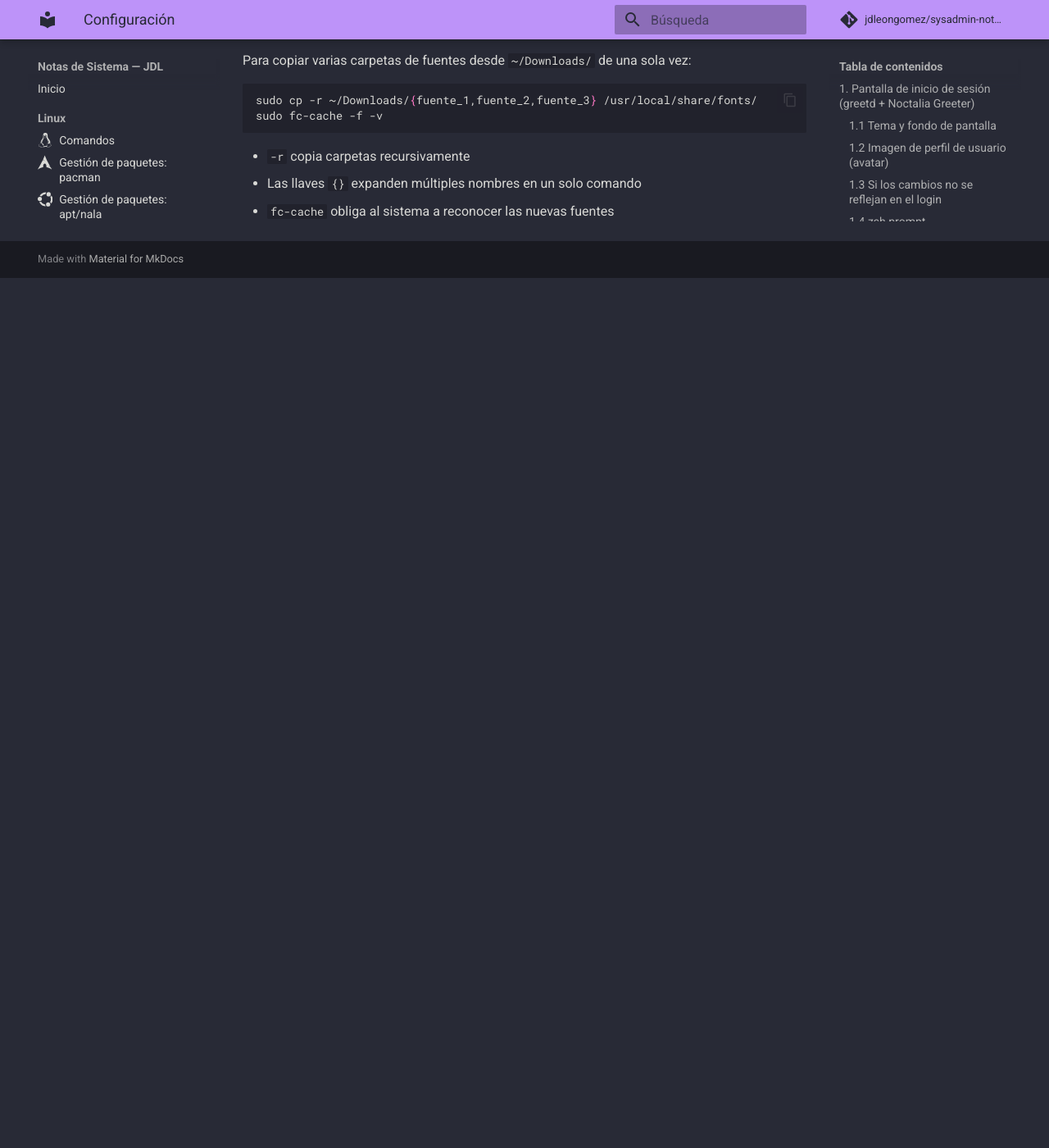
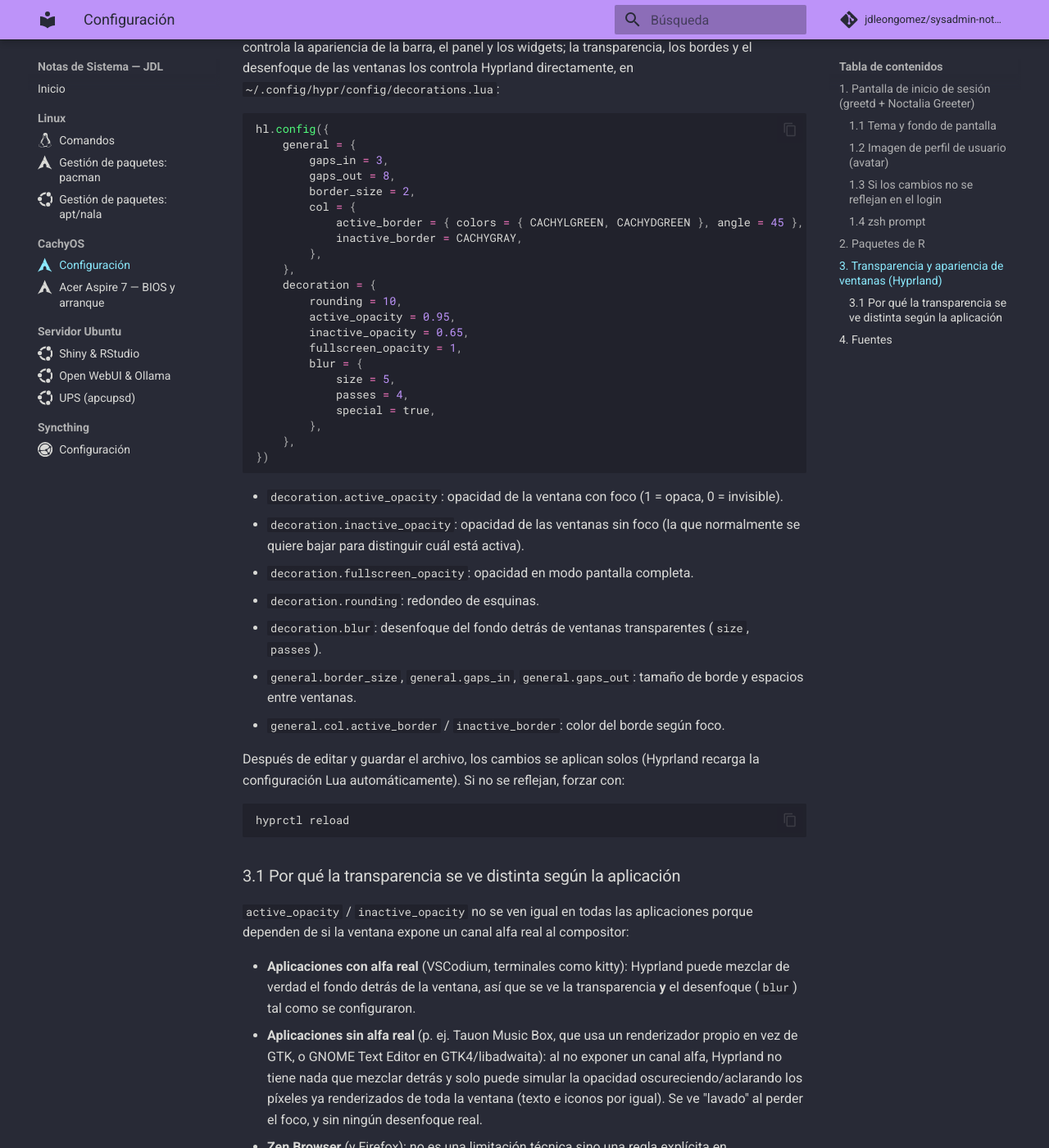
Before and after one commit to JDLeongomez/sysadmin-notes, an MkDocs documentation site: the page built from docs/cachyos/configuracion.md, in a window 1280 px wide and 1400 px high, scrolled down 1962 px. Shown: the whole window at 82% size. Built offline with MkDocs 1.6.1 and Material for MkDocs 9.7.7, drawn with Linux system fonts in a browser that asks for light colours; comment, search, counter and statistics services are not loaded; before the commit the page ends 2301 px from its top, so only the background shows below that; some of the changed text lies outside the part shown.

Commit message:
Agregar sección sobre tarnsparencias  de ventanas

````diff
--- a/docs/cachyos/configuracion.md
+++ b/docs/cachyos/configuracion.md
@@ -87,7 +87,90 @@
 
 ---
 
-## 3. Fuentes
+## 3. Transparencia y apariencia de ventanas (Hyprland)
+
+Esto **no** se configura en Noctalia. Noctalia Shell (`~/.config/noctalia/config.toml`) solo
+controla la apariencia de la barra, el panel y los widgets; la transparencia, los bordes y el
+desenfoque de las ventanas los controla Hyprland directamente, en
+`~/.config/hypr/config/decorations.lua`:
+
+```lua
+hl.config({
+    general = {
+        gaps_in = 3,
+        gaps_out = 8,
+        border_size = 2,
+        col = {
+            active_border = { colors = { CACHYLGREEN, CACHYDGREEN }, angle = 45 },
+            inactive_border = CACHYGRAY,
+        },
+    },
+    decoration = {
+        rounding = 10,
+        active_opacity = 0.95,
+        inactive_opacity = 0.65,
+        fullscreen_opacity = 1,
+        blur = {
+            size = 5,
+            passes = 4,
+            special = true,
+        },
+    },
+})
+```
+
+- `decoration.active_opacity`: opacidad de la ventana con foco (1 = opaca, 0 = invisible).
+- `decoration.inactive_opacity`: opacidad de las ventanas sin foco (la que normalmente se quiere
+  bajar para distinguir cuál está activa).
+- `decoration.fullscreen_opacity`: opacidad en modo pantalla completa.
+- `decoration.rounding`: redondeo de esquinas.
+- `decoration.blur`: desenfoque del fondo detrás de ventanas transparentes (`size`, `passes`).
+- `general.border_size`, `general.gaps_in`, `general.gaps_out`: tamaño de borde y espacios entre
+  ventanas.
+- `general.col.active_border` / `inactive_border`: color del borde según foco.
+
+Después de editar y guardar el archivo, los cambios se aplican solos (Hyprland recarga la
+configuración Lua automáticamente). Si no se reflejan, forzar con:
+
+```bash
+hyprctl reload
+```
+
+### 3.1 Por qué la transparencia se ve distinta según la aplicación
+
+`active_opacity` / `inactive_opacity` no se ven igual en todas las aplicaciones porque dependen
+de si la ventana expone un canal alfa real al compositor:
+
+- **Aplicaciones con alfa real** (VSCodium, terminales como kitty): Hyprland puede mezclar de
+  verdad el fondo detrás de la ventana, así que se ve la transparencia **y** el desenfoque
+  (`blur`) tal como se configuraron.
+- **Aplicaciones sin alfa real** (p. ej. Tauon Music Box, que usa un renderizador propio en vez
+  de GTK, o GNOME Text Editor en GTK4/libadwaita): al no exponer un canal alfa, Hyprland no
+  tiene nada que mezclar detrás y solo puede simular la opacidad oscureciendo/aclarando los
+  píxeles ya renderizados de toda la ventana (texto e iconos por igual). Se ve "lavado" al
+  perder el foco, y sin ningún desenfoque real.
+- **Zen Browser** (y Firefox): no es una limitación técnica sino una regla explícita en
+  `windowrules.lua` que fuerza opacidad 1.0 para esas clases, porque los navegadores basados en
+  Gecko suelen tener artefactos visuales con transparencia real.
+
+Para evitar el efecto "lavado" en aplicaciones sin alfa real, se les fuerza opacidad 1.0 igual
+que a Zen/Firefox o a los reproductores de video, en
+`~/.config/hypr/config/windowrules.lua`:
+
+```lua
+hl.window_rule({ match = { class = "^(tauonmb|org\\.gnome\\.TextEditor)$" }, opacity = "1.0 override" })
+```
+
+Para agregar otra aplicación a esta lista, hay que conocer su `class` de ventana. Se obtiene con
+la sesión de Hyprland activa:
+
+```bash
+hyprctl clients | grep -B2 "class:"
+```
+
+---
+
+## 4. Fuentes
 
 Las fuentes de usuario se guardan en `/usr/local/share/fonts` (requiere `sudo`).
 
````
